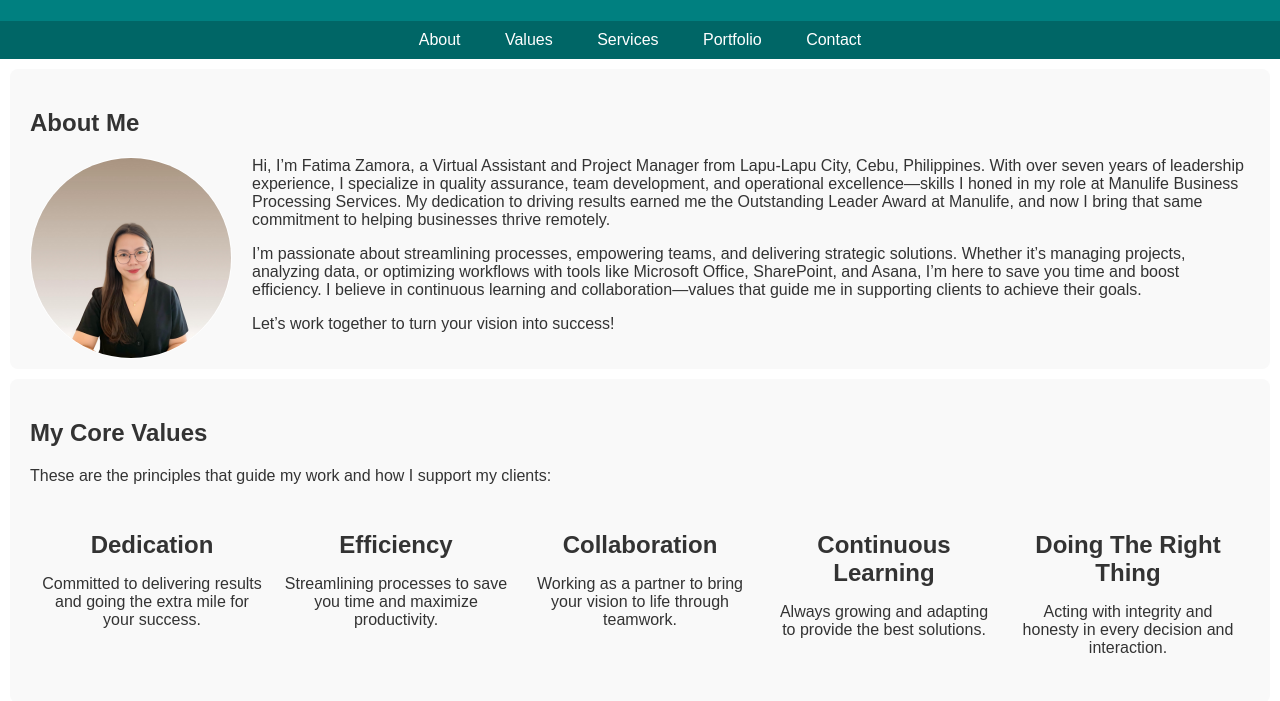
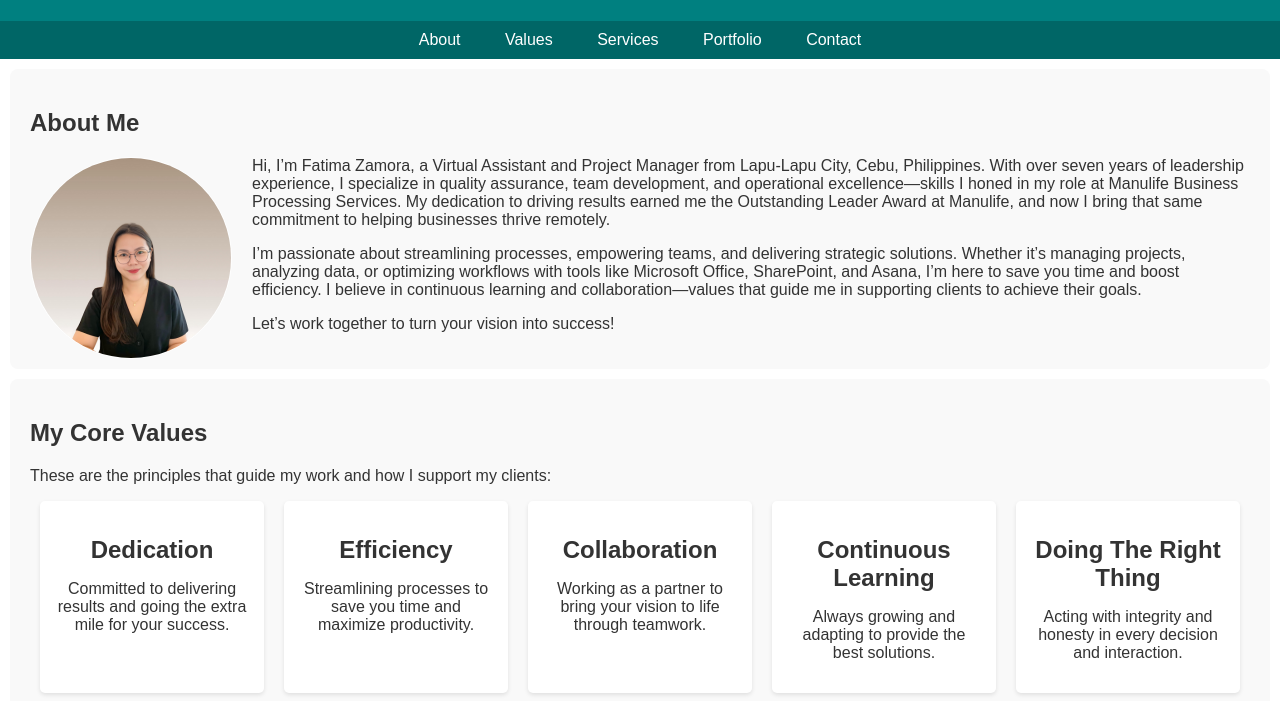
Before and after one commit to fatimacz-08/fatimacz-08.github.io, a plain HTML site: page index.html in a window 1280 px wide. Shown: the part 99-800 px from the top of the page. Drawn offline with Linux system fonts and the light colour scheme.

Commit message:
Update style.css

```diff
--- a/style.css
+++ b/style.css
@@ -60,20 +60,30 @@ section h3 {
 
 .values-list {
     display: flex;
-    flex-wrap: wrap;
-    justify-content: space-around;
+    flex-wrap: nowrap; /* Force single row */
+    justify-content: space-between; /* Spread items evenly */
     margin-top: 15px;
 }
 
 .value-item {
-    flex: 1 1 200px;
-    margin: 10px;
+    flex: 1; /* Equal width for each item */
+    margin: 0 10px; /* Horizontal spacing between items */
     text-align: center;
-    transition: transform 0.3s ease;
+    padding: 15px;
+    background: #FFFFFF; /* White background for contrast */
+    border-radius: 5px;
+    box-shadow: 0 2px 4px rgba(0, 0, 0, 0.1);
 }
 
 .value-item:hover {
-    transform: translateY(-5px); /* Lift effect from original design */
+    animation: bounce 0.4s ease; /* Bounce animation on hover */
+}
+
+@keyframes bounce {
+    0% { transform: translateY(0); }
+    50% { transform: translateY(-10px); }
+    75% { transform: translateY(-3px); }
+    100% { transform: translateY(0); }
 }
 
 .portfolio-container {
```
